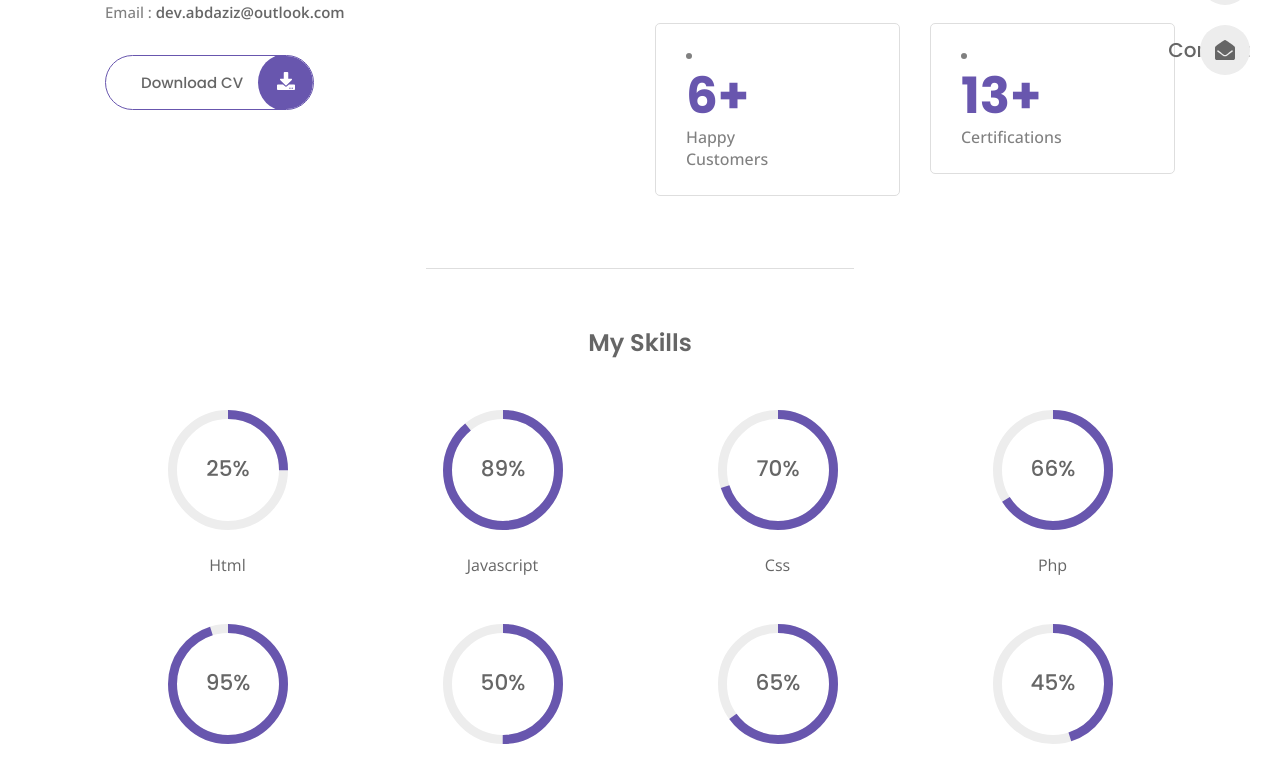
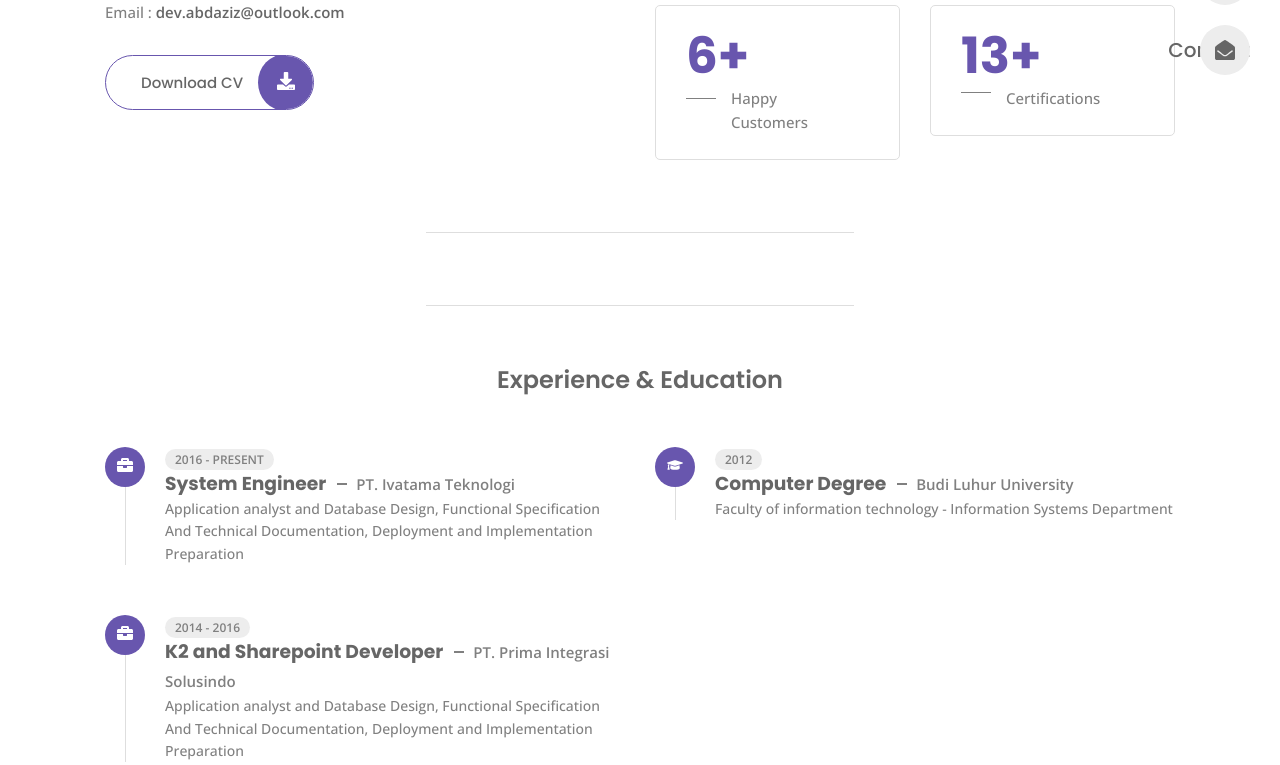
Before and after one commit to abdaziznet/vite-react-portfolio, a React (Vite) app: page /about in a window 1280 px wide. Shown: the part 455-1220 px from the top of the page. Built offline with nearby package versions, Linux system fonts and the light colour scheme.

Commit message:
complete sebelum perubahan send email

```diff
--- a/src/components/Stats.jsx
+++ b/src/components/Stats.jsx
@@ -7,10 +7,10 @@ const Stats = () => {
     <>
      {stats.map(({no,title}, index) => {
         return(
-            <li className="stats__box" key={index}>
+            <div className="stats__box" key={index}>
                 <h3 className='stats__no'>{no}</h3>
                 <p className="stats__title">{parse(title)}</p>
-            </li>
+            </div>
         )
     })}
     </>
--- a/src/pages/about/About.jsx
+++ b/src/pages/about/About.jsx
@@ -39,13 +39,13 @@ const About = () => {
 
       <div className="separator"></div>
 
-      <section className="skills">
+      {/* <section className="skills">
         <h3 className="section__subtitle subtitle__center">My Skills</h3>
 
         <div className="skills__container grid">
           <Skills />
         </div>
-      </section>
+      </section> */}
 
       <div className="separator"></div>
 
--- a/src/pages/about/about.css
+++ b/src/pages/about/about.css
@@ -39,7 +39,7 @@
   line-height: 1.2;
 }
 
-.stats_title {
+.stats__title {
   font-size: var(--small-font-size);
   line-height: 1.6;
   padding-left: 45px;
--- a/src/pages/portfolio/portfolio.css
+++ b/src/pages/portfolio/portfolio.css
@@ -84,7 +84,7 @@
   margin-bottom: 24px;
 }
 
-.model__item {
+.modal__item {
   display: flex;
   align-items: center;
   column-gap: 8px;
```
Also changed, not shown: src/components/PortfolioItem.jsx (+8 -5 lines).
